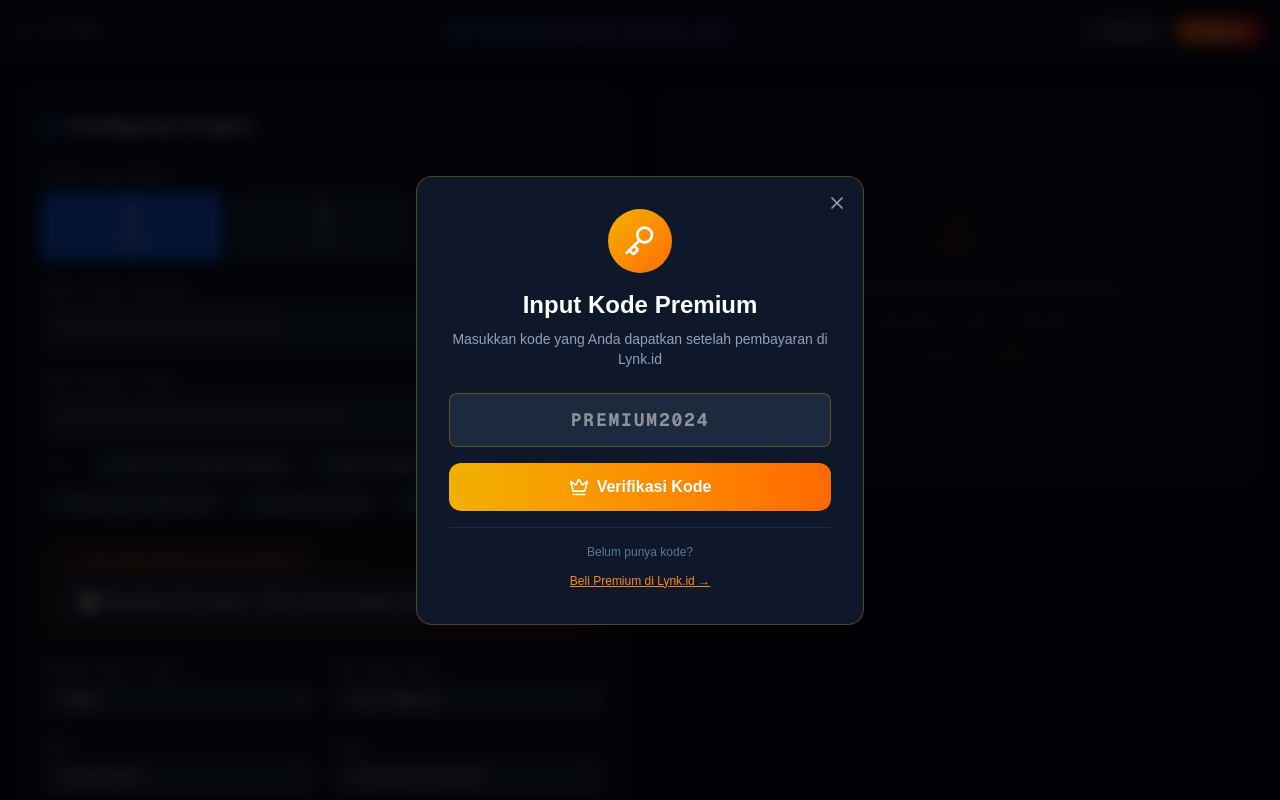
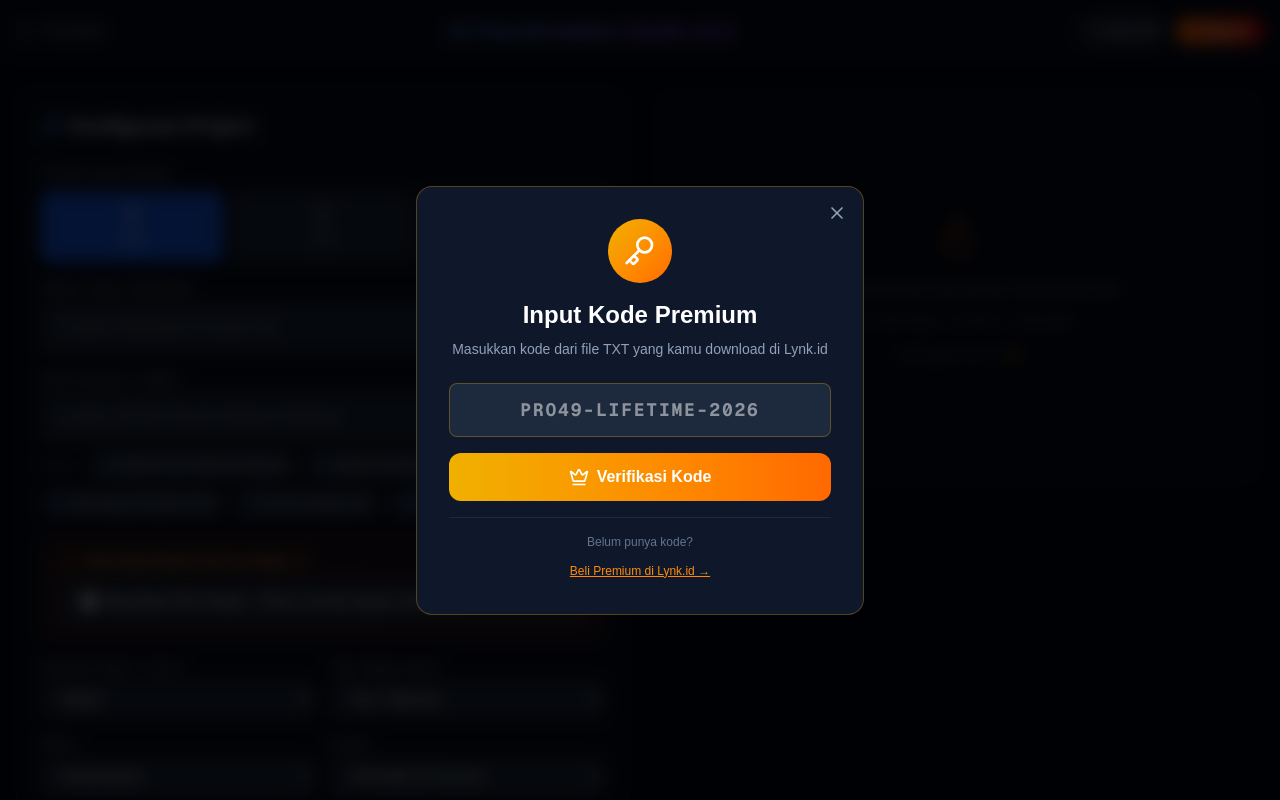
Before and after one commit to SejutaAplikasi/ai-transformation-studio, a Next.js app: page /generator in a window 1280 px wide. Both pictures are taken after a click on the button "Upgrade". Shown: the top 800 px of the page. Built offline with nearby package versions, Linux system fonts and the light colour scheme.

Commit message:
Add files via upload

```diff
--- a/app/generator/page.tsx
+++ b/app/generator/page.tsx
@@ -1,4 +1,4 @@
-// app/generator/page.tsx - v2.6 dengan Premium System
+// app/generator/page.tsx - v2.6.1 FIXED - Link Produk Real + Premium System
 "use client";
 
 import { useState, useMemo, useEffect } from "react";
@@ -7,6 +7,8 @@
 import { GeneratorInput, Storyboard, Niche, Duration, AspectRatio, InitialCondition, VisualStyle, ViralHook } from "@/types/prompt";
 import { Copy, Check, Loader2, ArrowLeft, Sparkles, Smartphone, Monitor, Square, Lightbulb, Flame, Zap, Lock, Crown, Key, X } from "lucide-react";
 import Link from "next/link";
+
+const PRODUCT_LINK = "https://lynk.id/sejutaaplikasi/p9kkozzjd8ew"; // LINK ASLI KAMU
 
 const niches: { value: Niche; label: string }[] = [
   { value: "restoration", label: "Restoration" },
@@ -67,7 +69,6 @@
 }
 
 export default function GeneratorPage() {
-  // ===== PREMIUM STATE =====
   const [isPremium, setIsPremium] = useState(false);
   const [remainingFree, setRemainingFree] = useState(3);
   const [showPaywall, setShowPaywall] = useState(false);
@@ -76,7 +77,6 @@
   const [codeMessage, setCodeMessage] = useState("");
   const [codeSuccess, setCodeSuccess] = useState(false);
 
-  // ===== FORM STATE =====
   const [input, setInput] = useState<GeneratorInput>({
     projectName: "",
     objectName: "",
@@ -98,10 +98,20 @@
   const [isLoading, setIsLoading] = useState(false);
   const [copiedId, setCopiedId] = useState<number | null>(null);
 
-  // ===== INIT PREMIUM STATUS =====
   useEffect(() => {
     setIsPremium(isPremiumUser());
     setRemainingFree(getRemainingFree());
+
+    // Auto-activate dari URL ?code= (dari Lynk.id)
+    const params = new URLSearchParams(window.location.search);
+    const codeFromUrl = params.get('code');
+    if (codeFromUrl) {
+      const result = verifyPremiumCode(codeFromUrl);
+      if (result.success) {
+        setIsPremium(true);
+        setRemainingFree(999);
+      }
+    }
   }, []);
 
   const currentConditions = useMemo(() => conditionsByNiche[input.niche] || [], [input.niche]);
@@ -153,7 +163,6 @@
     e.preventDefault();
     if (!input.objectName) return;
 
-    // Cek limit sebelum generate
     if (!isPremium && remainingFree <= 0) {
       setShowPaywall(true);
       return;
@@ -169,7 +178,6 @@
       setStoryboard(result);
       setIsLoading(false);
 
-      // Kurangi kuota
       if (!isPremium) {
         const { remaining } = consumeFreeUsage();
         setRemainingFree(remaining);
@@ -204,7 +212,6 @@
 
   return (
     <div className="min-h-screen bg-slate-950 text-slate-100">
-      {/* HEADER */}
       <header className="border-b border-slate-800 bg-slate-900/50 backdrop-blur sticky top-0 z-10">
         <div className="max-w-7xl mx-auto px-4 py-4 flex items-center justify-between">
           <Link href="/" className="flex items-center gap-2 text-slate-400 hover:text-white transition">
@@ -215,7 +222,6 @@
             AI Transformation Studio v2.6
           </h1>
           <div className="flex items-center gap-2">
-            {/* Status Badge */}
             {isPremium ? (
               <div className="hidden sm:flex items-center gap-1 bg-gradient-to-r from-yellow-500 to-orange-500 text-white text-xs font-bold px-3 py-1.5 rounded-full">
                 <Crown size={12} /> PREMIUM
@@ -226,7 +232,6 @@
                 Sisa: {remainingFree}/3
               </div>
             )}
-            {/* Tombol Premium */}
             <button
               onClick={() => setShowCodeModal(true)}
               className={`flex items-center gap-1 text-xs font-semibold px-3 py-1.5 rounded-full transition ${
@@ -242,14 +247,12 @@
       </header>
 
       <main className="max-w-7xl mx-auto px-4 py-6 grid grid-cols-1 lg:grid-cols-2 gap-6">
-        {/* FORM */}
         <section className="bg-slate-900/50 border border-slate-800 rounded-2xl p-4 sm:p-6 h-fit">
           <h2 className="text-xl font-semibold mb-6 flex items-center gap-2">
             <Sparkles className="text-blue-400" size={20} />
             Konfigurasi Project
           </h2>
 
-          {/* LIMIT BADGE (Mobile) */}
           {!isPremium && (
             <div className="sm:hidden mb-4 bg-slate-800/50 border border-orange-500/30 rounded-lg p-3 flex items-center justify-between">
               <span className="text-xs text-slate-400">Kuota Hari Ini:</span>
@@ -263,7 +266,6 @@
           )}
 
           <form onSubmit={handleGenerate} className="space-y-4">
-            {/* Aspect Ratio */}
             <div>
               <label className="block text-sm text-slate-400 mb-2">Format Layar (Ratio)</label>
               <div className="grid grid-cols-3 gap-2">
@@ -280,13 +282,11 @@
               </div>
             </div>
 
-            {/* Project Name */}
             <div>
               <label className="block text-sm text-slate-400 mb-1">Nama Project (Optional)</label>
               <input name="projectName" value={input.projectName} onChange={handleChange} placeholder="Contoh: Restorasi Porsche 911" className="w-full bg-slate-800 border border-slate-700 rounded-lg px-4 py-3 focus:outline-none focus:border-blue-500 transition" />
             </div>
 
-            {/* Object Name */}
             <div>
               <label className="block text-sm text-slate-400 mb-1">Nama Mainan / Objek *</label>
               <input name="objectName" value={input.objectName} onChange={handleChange} placeholder={`Contoh: ${recommendedObjects[input.niche][0]}`} required className="w-full bg-slate-800 border border-slate-700 rounded-lg px-4 py-3 focus:outline-none focus:border-blue-500 transition" />
@@ -301,7 +301,6 @@
               </div>
             </div>
 
-            {/* Viral Hook */}
             {viralHooks && viralHooks.length > 0 && (
               <div className="bg-gradient-to-r from-orange-900/20 to-red-900/20 border border-orange-500/30 rounded-xl p-4">
                 <label className="block text-sm font-bold text-orange-300 mb-2 flex items-center gap-2">
@@ -325,7 +324,6 @@
               </div>
             )}
 
-            {/* Material & ObjectType */}
             <div className="grid grid-cols-2 gap-4">
               <div>
                 <label className="block text-sm text-slate-400 mb-1">Material Objek * (Auto)</label>
@@ -348,7 +346,6 @@
               </div>
             </div>
 
-            {/* Niche & Duration */}
             <div className="grid grid-cols-2 gap-4">
               <div>
                 <label className="block text-sm text-slate-400 mb-1">Niche</label>
@@ -364,7 +361,6 @@
               </div>
             </div>
 
-            {/* Condition */}
             <div>
               <label className="block text-sm text-slate-400 mb-1">Kondisi Awal</label>
               <select name="condition" value={input.condition} onChange={handleChange} className="w-full bg-slate-800 border border-slate-700 rounded-lg px-4 py-2 focus:outline-none focus:border-blue-500">
@@ -372,7 +368,6 @@
               </select>
             </div>
 
-            {/* Style */}
             <div>
               <label className="block text-sm text-slate-400 mb-1">Gaya Visual / Style</label>
               <select name="style" value={input.style} onChange={handleChange} className="w-full bg-slate-800 border border-slate-700 rounded-lg px-4 py-2 focus:outline-none focus:border-blue-500">
@@ -380,7 +375,6 @@
               </select>
             </div>
 
-            {/* Environment & Camera */}
             <div className="grid grid-cols-2 gap-4">
               <div>
                 <label className="block text-sm text-slate-400 mb-1">Lingkungan</label>
@@ -396,7 +390,6 @@
               </div>
             </div>
 
-            {/* Lighting */}
             <div>
               <label className="block text-sm text-slate-400 mb-1">Pencahayaan</label>
               <select name="lighting" value={input.lighting} onChange={handleChange} className="w-full bg-slate-800 border border-slate-700 rounded-lg px-4 py-2 focus:outline-none focus:border-blue-500">
@@ -404,7 +397,6 @@
               </select>
             </div>
 
-            {/* Rekomendasi */}
             <div className="bg-gradient-to-r from-blue-900/20 to-purple-900/20 border border-blue-500/30 rounded-xl p-4">
               <div className="flex items-center gap-2 mb-3">
                 <Lightbulb className="text-yellow-400" size={20} />
@@ -420,7 +412,6 @@
               <button type="button" onClick={() => { const rec = currentRecommendation; setInput(prev => ({ ...prev, duration: rec.duration, aspectRatio: rec.aspectRatio, condition: rec.condition, environment: rec.environment, style: rec.style, camera: rec.camera, lighting: rec.lighting, detailLevel: rec.detailLevel })); }} className="mt-3 w-full bg-blue-600 hover:bg-blue-700 text-white text-sm font-semibold py-2 rounded-lg transition">Terapkan Rekomendasi</button>
             </div>
 
-            {/* Tombol Generate */}
             <button type="submit" disabled={isLoading || !input.objectName} className="w-full bg-gradient-to-r from-orange-500 to-red-600 hover:from-orange-600 hover:to-red-700 disabled:bg-slate-700 disabled:cursor-not-allowed text-white font-bold py-4 rounded-xl transition flex items-center justify-center gap-2 mt-6 shadow-lg shadow-orange-500/20">
               {isLoading ? (<><Loader2 className="animate-spin" size={20} />Building Viral Story Arc...</>) : (
                 <>
@@ -433,7 +424,6 @@
           </form>
         </section>
 
-        {/* HASIL */}
         <section className="space-y-4">
           {!storyboard && !isLoading && (
             <div className="bg-slate-900/30 border border-dashed border-slate-800 rounded-2xl p-12 text-center text-slate-500 min-h-[400px] flex flex-col items-center justify-center">
@@ -494,7 +484,6 @@
         </section>
       </main>
 
-      {/* ===== PAYWALL MODAL ===== */}
       {showPaywall && (
         <div className="fixed inset-0 bg-black/80 backdrop-blur-sm z-50 flex items-center justify-center p-4">
           <div className="bg-slate-900 border border-orange-500/30 rounded-2xl p-8 max-w-md w-full text-center relative">
@@ -510,20 +499,12 @@
               Upgrade ke Premium untuk akses <span className="text-orange-400 font-bold">UNLIMITED</span>.
             </p>
             <div className="bg-slate-800/50 rounded-lg p-4 mb-6 text-left space-y-2">
-              <div className="flex items-center gap-2 text-sm text-slate-300">
-                <Check size={16} className="text-green-400" /> Unlimited Generate Seumur Hidup
-              </div>
-              <div className="flex items-center gap-2 text-sm text-slate-300">
-                <Check size={16} className="text-green-400" /> Akses 31+ Gaya Visual Eksklusif
-              </div>
-              <div className="flex items-center gap-2 text-sm text-slate-300">
-                <Check size={16} className="text-green-400" /> Prioritas Update Fitur Terbaru
-              </div>
-              <div className="flex items-center gap-2 text-sm text-slate-300">
-                <Check size={16} className="text-green-400" /> Support via WhatsApp
-              </div>
+              <div className="flex items-center gap-2 text-sm text-slate-300"><Check size={16} className="text-green-400" /> Unlimited Generate Seumur Hidup</div>
+              <div className="flex items-center gap-2 text-sm text-slate-300"><Check size={16} className="text-green-400" /> Akses 31+ Gaya Visual Eksklusif</div>
+              <div className="flex items-center gap-2 text-sm text-slate-300"><Check size={16} className="text-green-400" /> Prioritas Update Fitur Terbaru</div>
+              <div className="flex items-center gap-2 text-sm text-slate-300"><Check size={16} className="text-green-400" /> Support via WhatsApp</div>
             </div>
-            <a href="https://lynk.id/SejutaAplikasi/premium-access" target="_blank" rel="noopener noreferrer" className="w-full bg-gradient-to-r from-orange-500 to-red-600 hover:from-orange-600 hover:to-red-700 text-white font-bold py-4 rounded-xl transition flex items-center justify-center gap-2 mb-3">
+            <a href={PRODUCT_LINK} target="_blank" rel="noopener noreferrer" className="w-full bg-gradient-to-r from-orange-500 to-red-600 hover:from-orange-600 hover:to-red-700 text-white font-bold py-4 rounded-xl transition flex items-center justify-center gap-2 mb-3">
               <Crown size={20} />
               Beli Premium (Rp 49.000)
             </a>
@@ -538,7 +519,6 @@
         </div>
       )}
 
-      {/* ===== KODE PREMIUM MODAL ===== */}
       {showCodeModal && (
         <div className="fixed inset-0 bg-black/80 backdrop-blur-sm z-50 flex items-center justify-center p-4">
           <div className="bg-slate-900 border border-yellow-500/30 rounded-2xl p-8 max-w-md w-full text-center relative">
@@ -549,14 +529,12 @@
               <Key className="text-white" size={32} />
             </div>
             <h3 className="text-2xl font-bold text-white mb-2">Input Kode Premium</h3>
-            <p className="text-slate-400 mb-6 text-sm">
-              Masukkan kode yang Anda dapatkan setelah pembayaran di Lynk.id
-            </p>
+            <p className="text-slate-400 mb-6 text-sm">Masukkan kode dari file TXT yang kamu download di Lynk.id</p>
             <input
               type="text"
               value={premiumCodeInput}
               onChange={(e) => setPremiumCodeInput(e.target.value.toUpperCase())}
-              placeholder="PREMIUM2024"
+              placeholder="PRO49-LIFETIME-2026"
               className="w-full bg-slate-800 border border-yellow-500/30 rounded-lg px-4 py-3 text-center text-lg font-mono font-bold text-white focus:outline-none focus:border-yellow-500 mb-4 tracking-widest"
             />
             <button onClick={handleVerifyCode} disabled={!premiumCodeInput.trim()} className="w-full bg-gradient-to-r from-yellow-500 to-orange-500 hover:from-yellow-600 hover:to-orange-600 disabled:bg-slate-700 disabled:cursor-not-allowed text-white font-bold py-3 rounded-xl transition flex items-center justify-center gap-2 mb-3">
@@ -570,7 +548,7 @@
             )}
             <div className="mt-4 pt-4 border-t border-slate-800">
               <p className="text-xs text-slate-500 mb-2">Belum punya kode?</p>
-              <a href="https://lynk.id/SejutaAplikasi/premium-access" target="_blank" rel="noopener noreferrer" className="text-xs text-orange-400 hover:text-orange-300 underline">
+              <a href={PRODUCT_LINK} target="_blank" rel="noopener noreferrer" className="text-xs text-orange-400 hover:text-orange-300 underline">
                 Beli Premium di Lynk.id →
               </a>
             </div>
```
